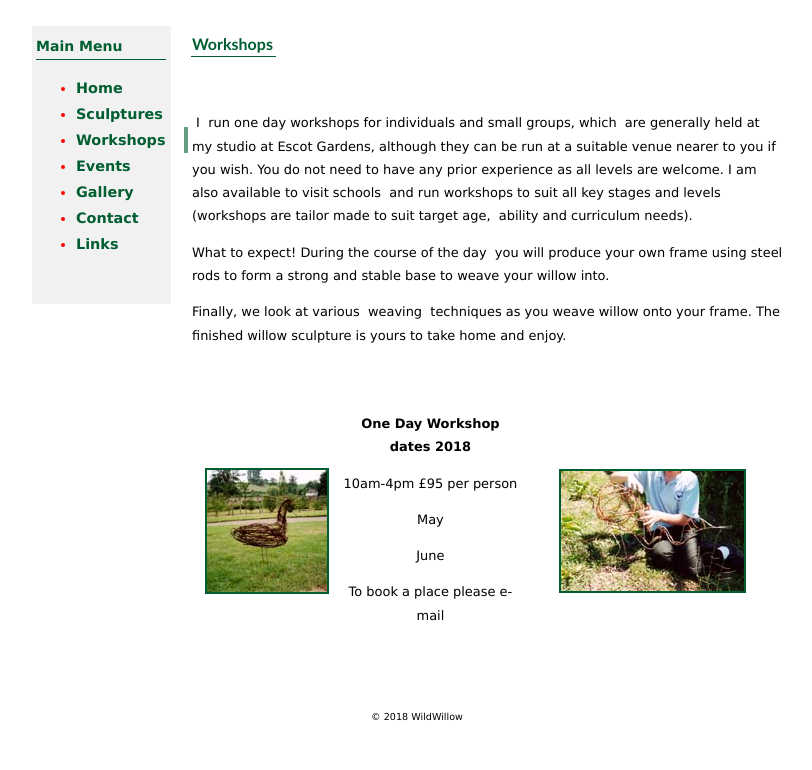
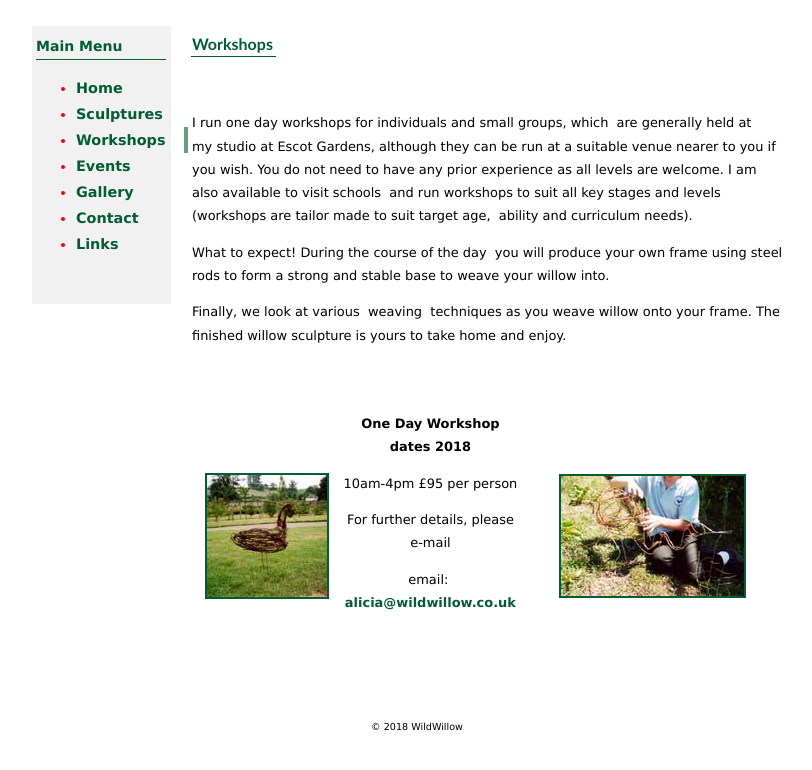
Before and after one commit to PaulWhyler/WildWillow, a plain HTML site: page Workshops.htm in a window 1280 px wide. Shown: the part 134-904 px from the top of the page, without its empty margins (223-1035 px from the left). Drawn offline with Linux system fonts and the light colour scheme.

Commit message:
Update workshop dates

```diff
--- a/Workshops.htm
+++ b/Workshops.htm
@@ -100,7 +100,7 @@
                         <td valign="top">
                             <p align="left"><br></p>
 
-                            <p align="left">&nbsp;I&nbsp; run one day workshops for individuals and small groups, which&nbsp;
+                            <p align="left"> I run one day workshops for individuals and small groups, which&nbsp;
                                 are generally held at my&nbsp;studio at Escot Gardens, although they can be run at a
                                 suitable venue nearer to you if you wish. You do not need to have any prior experience
                                 as all levels are welcome. I am also available to visit schools&nbsp; and run workshops&nbsp;to
@@ -132,11 +132,33 @@
 
                                         <p>10am-4pm £95 per person <br></p>
 
-                                        <p>May</p>
-
-                                        <p>June</p>
-
-                                        <p>To book a place please e-mail <br></p><br></td>
+                                        <p>For further details, please e-mail <br></p>
+<p>email:&nbsp;
+                                <script language="JavaScript" type="text/javascript">
+                                    <!--
+                                    var prefix = 'm&#97;&#105;lt&#111;:';
+                                    var suffix = '';
+                                    var attribs = '';
+                                    var path = 'hr' + 'ef' + '=';
+                                    var addy40744 = '&#97;l&#105;c&#105;&#97;' + '&#64;';
+                                    addy40744 = addy40744 + 'w&#105;ldw&#105;ll&#111;w' + '&#46;' + 'c&#111;' + '&#46;' + '&#117;k';
+                                    document.write('<a ' + path + '\'' + prefix + addy40744 + suffix + '\'' + attribs + '>');
+                                    document.write(addy40744);
+                                    document.write('<\/a>');
+                                    //-->
+                                </script>
+                                <script language="JavaScript" type="text/javascript">
+                                    <!--
+                                    document.write('<span style=\'display: none;\'>');
+                                    //-->
+                                </script><span style="display: none;">This e-mail address is being protected from spambots. You need JavaScript enabled to view it
+ <script language="JavaScript" type="text/javascript">
+     <!--
+     document.write('</');
+     document.write('span>');
+     //-->
+ </script></span>&nbsp;</p>
+                                        <br></td>
                                     <td align="right" valign="middle" style="width: 47%">
                                         <div style="text-align: center"><a
                                                 href="http://www.wildwillow.co.uk/Gallery_files/workshop%20bird%202.jpg"><img
```
